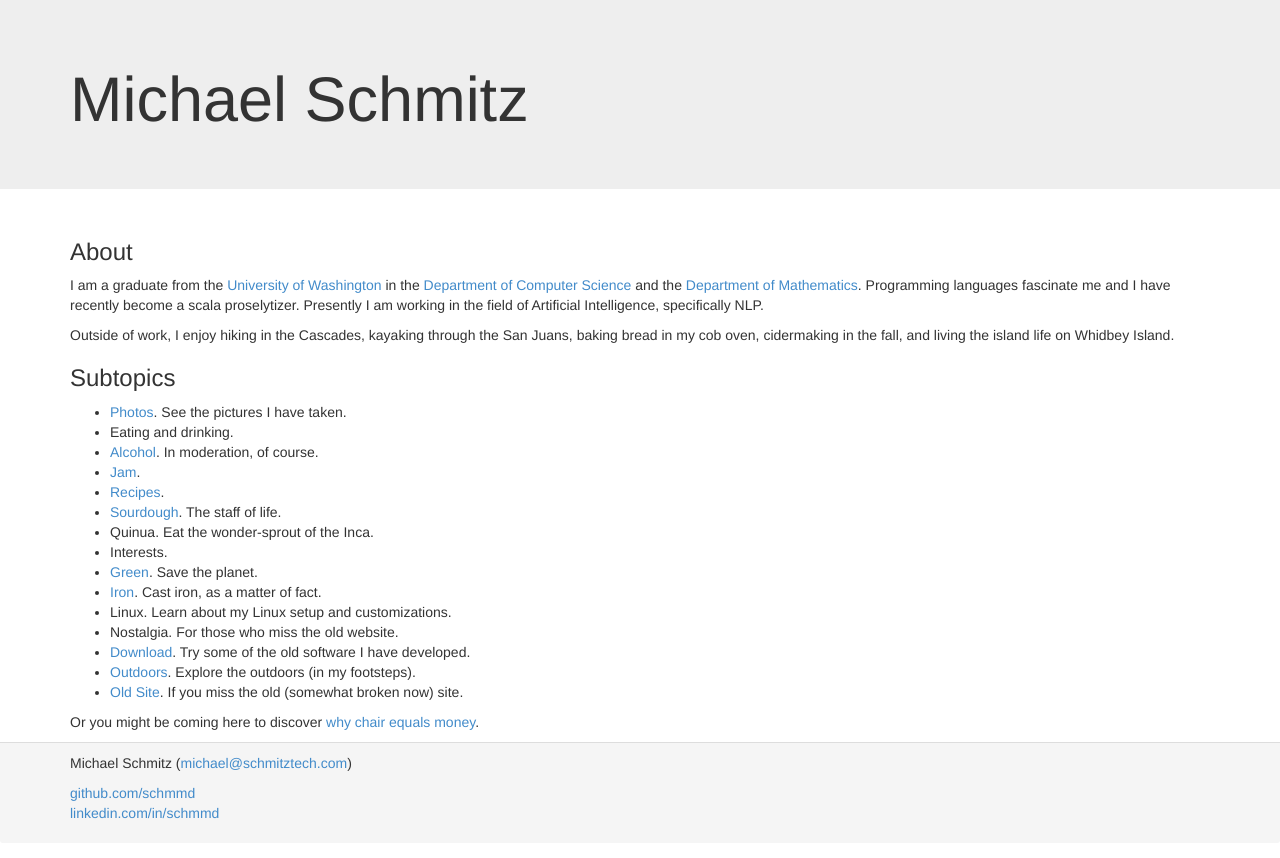
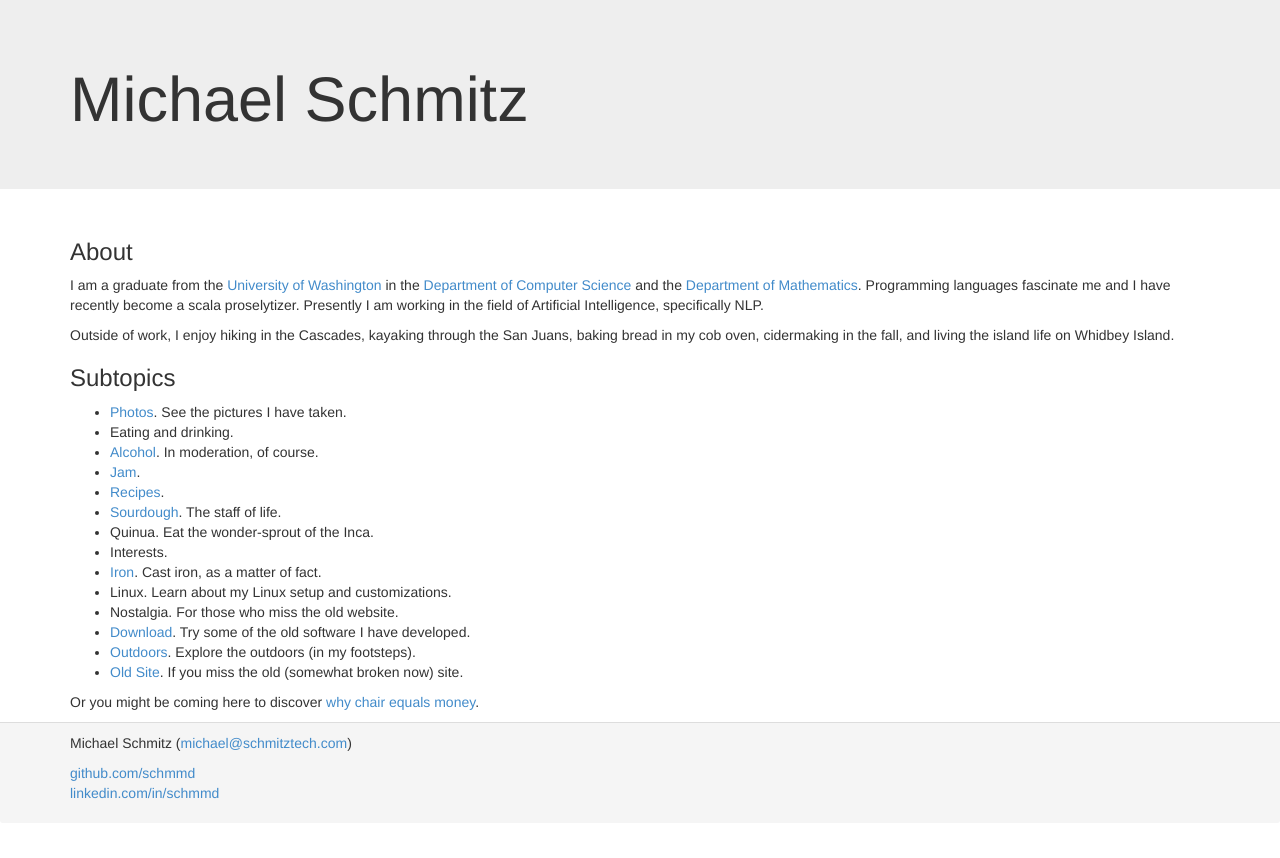
Before and after one commit to schmmd/www.schmitztech.com, a Jekyll site: the page built from index.md, in a window 1280 px wide. Shown: the top 858 px of the page. Built offline with Jekyll 4.4.1, drawn with Linux system fonts in a browser that asks for light colours; Markdown is read by kramdown in place of the engine named in the settings.

Commit message:
Remove 'Green' interest.

```diff
--- a/index.md
+++ b/index.md
@@ -25,7 +25,6 @@ the island life on Whidbey Island.
  *  [Sourdough](/food/sourdough.html). The staff of life.
  *  Quinua. Eat the wonder-sprout of the Inca.
 *  Interests.
- *  [Green]({{ base.url }}/category/green). Save the planet.
  *  [Iron](/pages/castiron.html). Cast iron, as a matter of fact.
  *  Linux. Learn about my Linux setup and customizations.
 * Nostalgia. For those who miss the old website.
```
